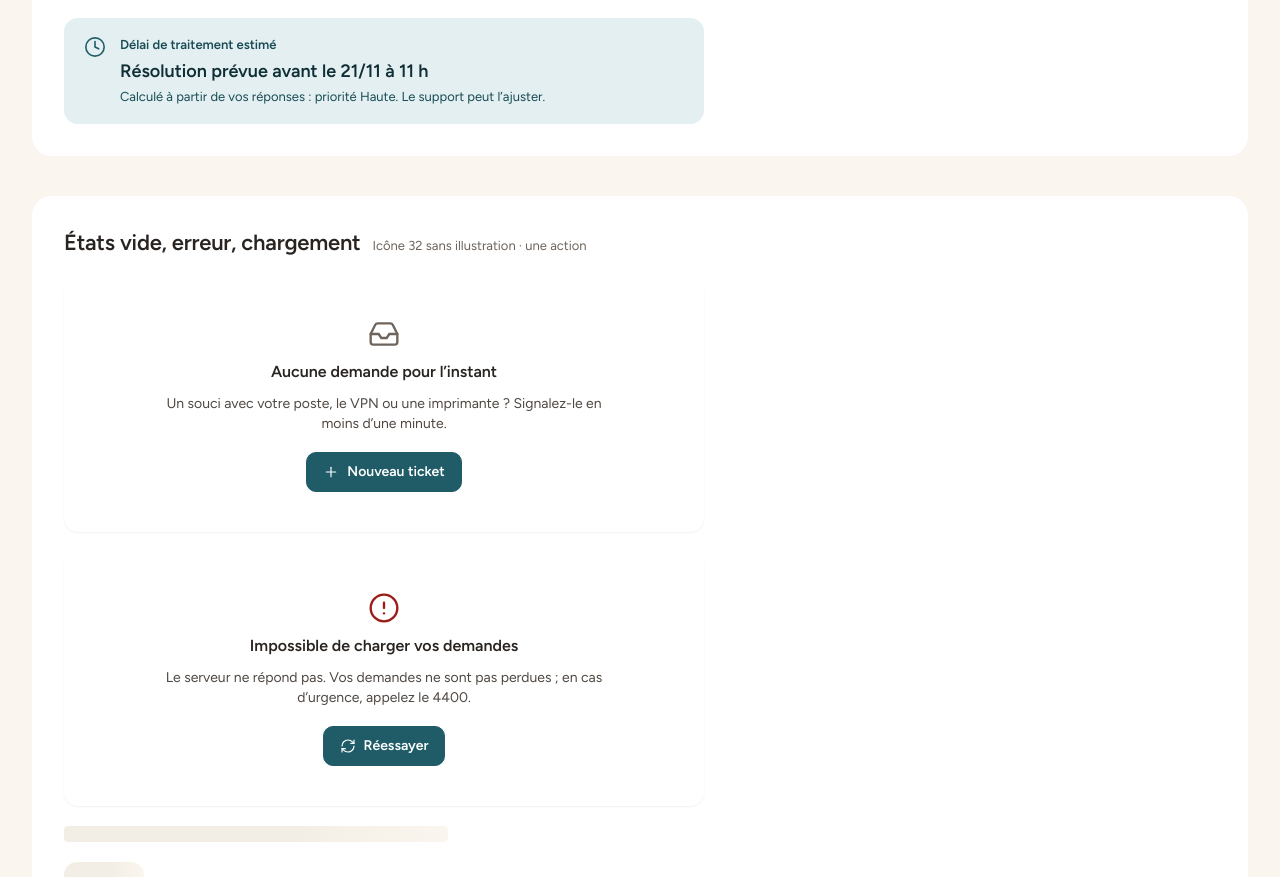
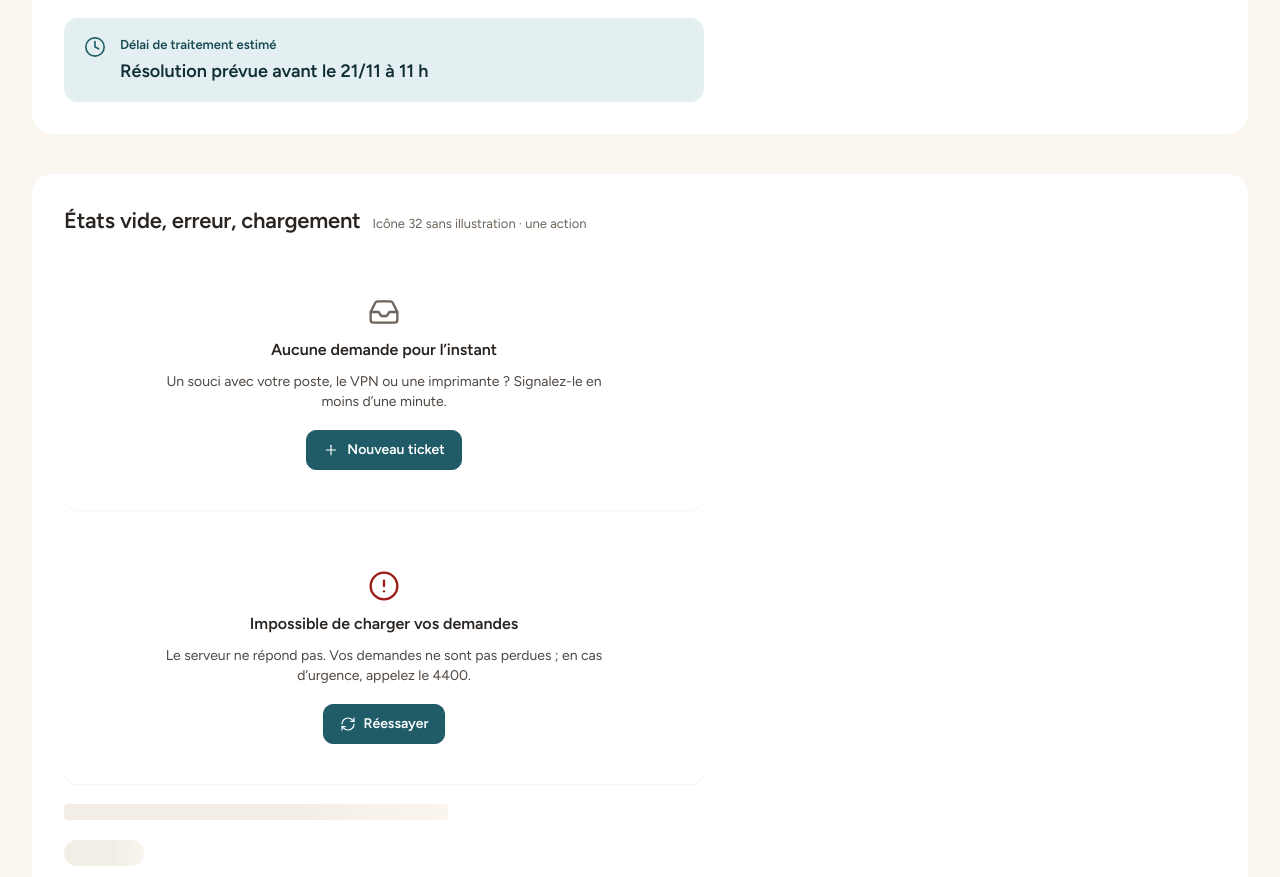
Before and after one commit to WScribe-M/VIGIE, a React (Vite) app in the folder client/: page /styleguide in a window 1280 px wide. Shown: the part 4452-5329 px from the top of the page. Built offline with nearby package versions, Linux system fonts and the light colour scheme.

Commit message:
VIGIE-3 Délai estimé sans la phrase d'explication
Co-Authored-By: Claude Opus 5.5 <noreply@anthropic.com>

```diff
--- a/client/src/composants/DelayEstimate.jsx
+++ b/client/src/composants/DelayEstimate.jsx
@@ -1,6 +1,5 @@
 import { Clock } from 'lucide-react';
 import { TRAIT_ICONE } from '../styles/icones.js';
-import { LIBELLES_PRIORITE } from '../styles/libelles.js';
 import { formaterEcheance } from '../utils/dates.js';
 import styles from './DelayEstimate.module.css';
 
@@ -34,10 +33,6 @@ export function DelayEstimate({ estimation }) {
         <span className={styles.valeur}>
           Résolution prévue avant {formaterEcheance(estimation.echeanceSla)}
         </span>
-        <span className={styles.explication}>
-          Calculé à partir de vos réponses : priorité{' '}
-          {LIBELLES_PRIORITE[estimation.prioriteCalculee]}. Le support peut l’ajuster.
-        </span>
       </div>
     </div>
   );
--- a/client/src/composants/DelayEstimate.module.css
+++ b/client/src/composants/DelayEstimate.module.css
@@ -33,12 +33,6 @@
   color: var(--color-brand-900);
 }
 
-.explication {
-  font-size: 13px;
-  line-height: 18px;
-  color: var(--color-brand-700);
-}
-
 /* En attente des deux réponses */
 .enAttente {
   border: 1px dashed var(--color-neutral-300);
```
Also changed, not shown: 1 other file (tests, documents, lock files or other folders).
